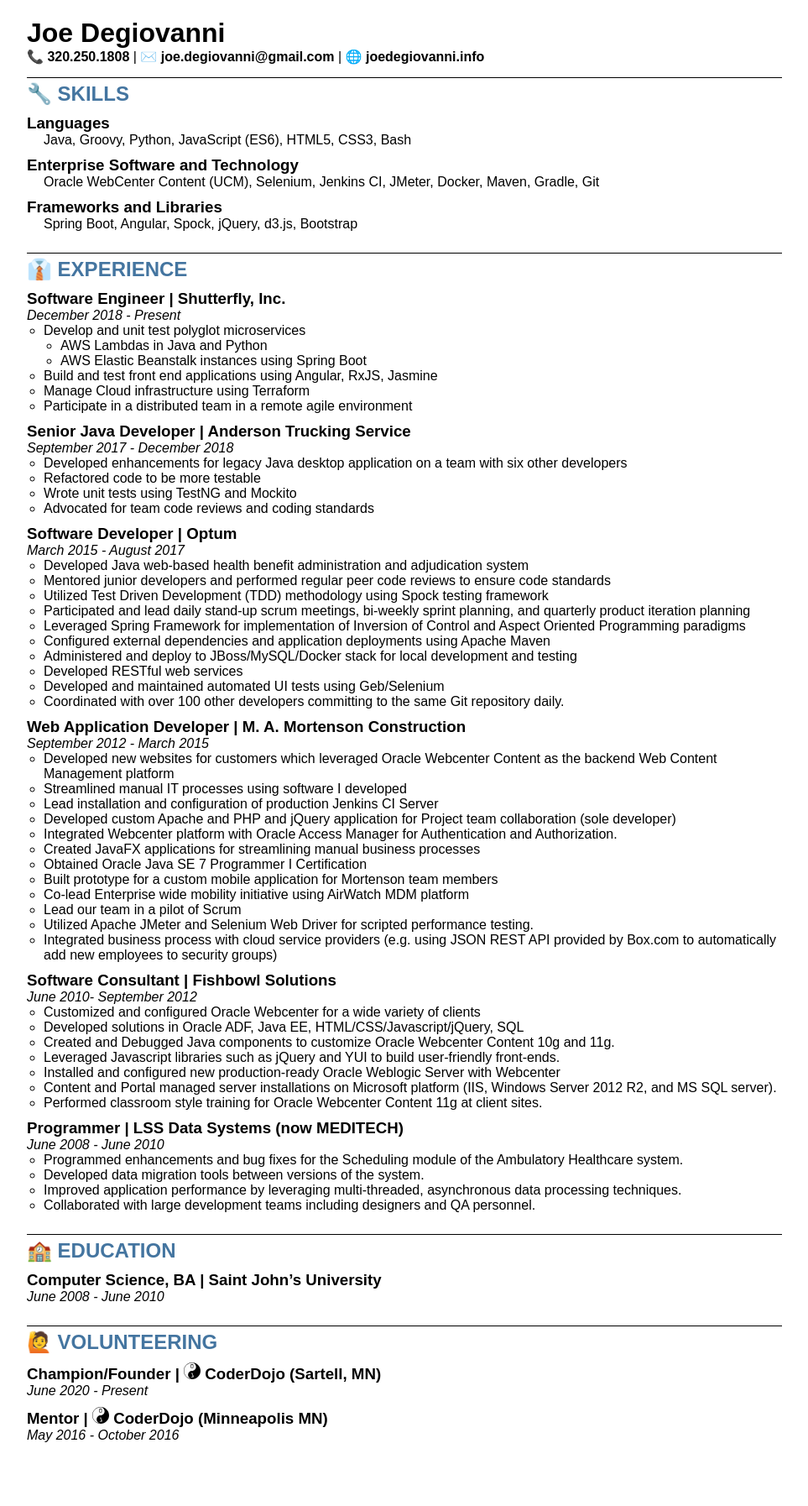
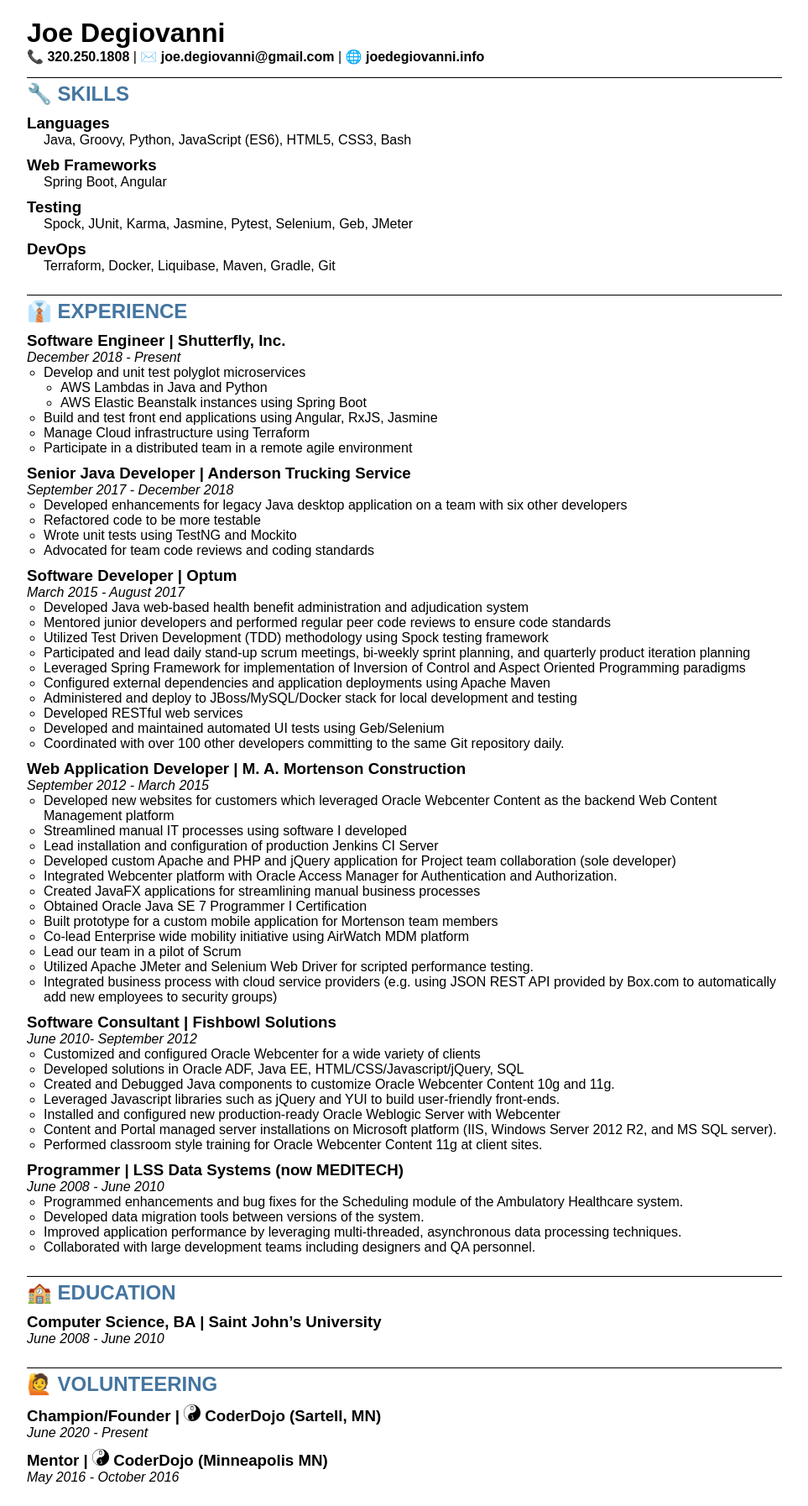
Before and after one commit to joe-degiovanni/joe-degiovanni.github.io, a Jekyll site: the page resume/index.html, which Jekyll copies as it is, in a window 1280 px wide. Shown: the whole page at 84% size, without its empty margins (158-1121 px from the left). Built offline with Jekyll 4.4.1, drawn with Linux system fonts in a browser that asks for light colours; before the commit the page ends 1744 px from its top, so only the background shows below that.

Commit message:
resume word-smithing

```diff
--- a/resume/index.html
+++ b/resume/index.html
@@ -25,11 +25,14 @@
         <h3>Languages</h3>
         <p>Java, Groovy, Python, JavaScript (ES6), HTML5, CSS3, Bash</p>
 
-        <h3>Enterprise Software and Technology</h3>
-        <p>Oracle WebCenter Content (UCM), Selenium, Jenkins CI, JMeter, Docker, Maven, Gradle, Git</p>
+        <h3>Web Frameworks</h3>
+        <p>Spring Boot, Angular</p>
 
-        <h3>Frameworks and Libraries</h3>
-        <p>Spring Boot, Angular, Spock, jQuery, d3.js, Bootstrap</p>
+        <h3>Testing</h3>
+        <p>Spock, JUnit, Karma, Jasmine, Pytest, Selenium, Geb, JMeter</p>
+
+        <h3>DevOps</h3>
+        <p>Terraform, Docker, Liquibase, Maven, Gradle, Git</p>
     </section>
 
     <section>
```
